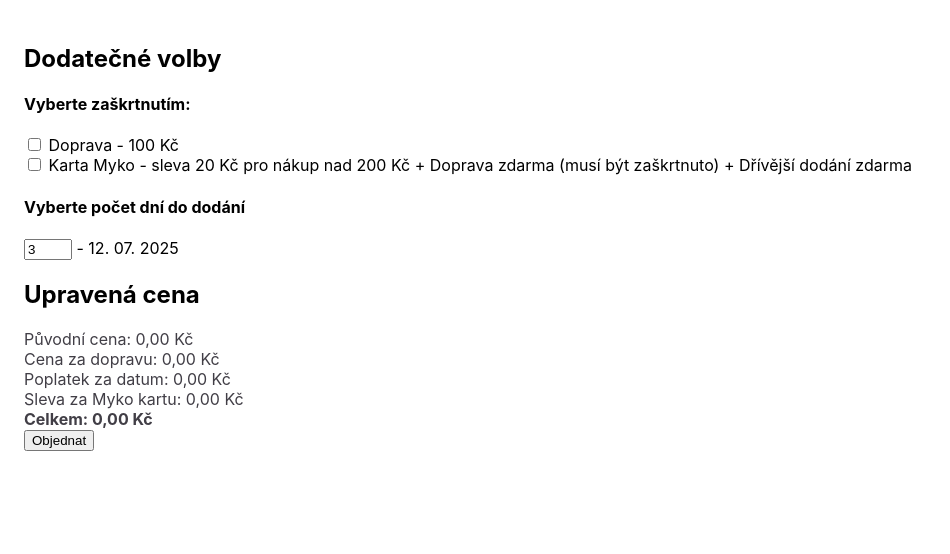
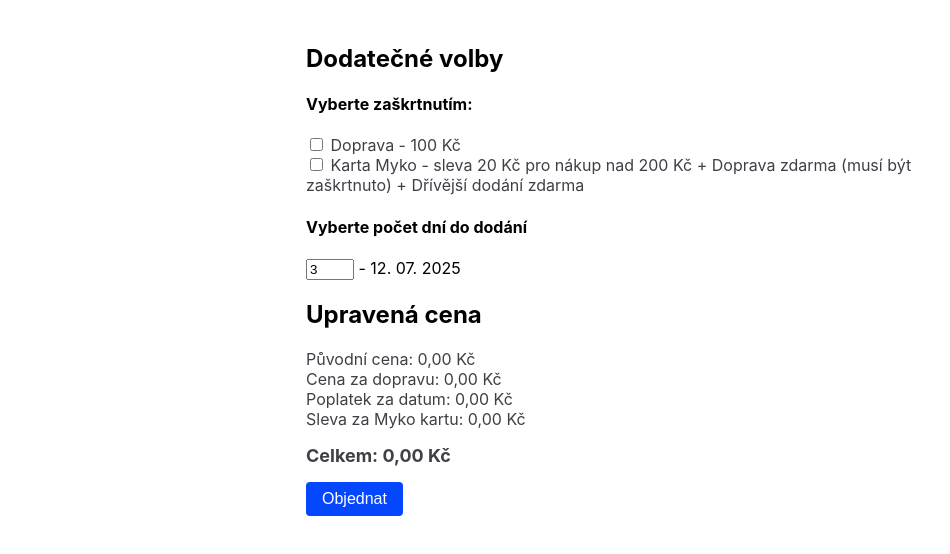
Before and after one commit to M-Brachtl/food-order-app, an Angular app: page / in a window 1280 px wide. Both pictures are taken after a click on the button "Pokračovat". Shown: the top 554 px of the page, without its empty margins (0-950 px from the left). Built offline with nearby package versions, Linux system fonts and the light colour scheme.

Commit message:
Styling - Completion 1

```diff
--- a/src/app/app.component.css
+++ b/src/app/app.component.css
@@ -206,13 +206,16 @@
     margin-top: 0;
   }
 
-  table {
-    width: 100%;
+  table{
+    width: 45vw;
     border-collapse: collapse;
   }
   th, td {
-    padding: 0.5rem;
+    padding: 8px;
     text-align: left;
+    /* border-bottom: 1px solid var(--gray-400); */
+  }
+  tr {
     border-bottom: 1px solid var(--gray-400);
   }
   .itemName {
@@ -236,3 +239,34 @@
     height: 70vh;
     overflow-y: scroll;
   }
+
+  button {
+    background-color: var(--bright-blue);
+    color: white;
+    border: none;
+    padding: 0.5rem 1rem;
+    border-radius: 0.25rem;
+    cursor: pointer;
+    font-size: 1rem;
+    transition: background-color 0.3s ease;
+    margin-top: 1rem;
+  }
+  button:hover {
+    background-color: #51a5ff;
+  }
+  #real-total {
+    margin-top: 1rem;
+    font-size: large;
+  }
+  .continue {
+    display: flex;
+    flex-direction: column;
+    align-items: center;
+    justify-content: center;
+    width: 100%;
+    max-width: 700px;
+    margin: 0 auto;
+  }
+  hr {
+    margin: 0;
+  }
--- a/src/app/app.component.html
+++ b/src/app/app.component.html
@@ -28,6 +28,7 @@
         <th class="itemPrice">Cena</th>
         <th class="itemNotes">Poznámka</th>
       </tr>
+      <hr>
       <div class="table-parent">
         <table>
           <!-- Loop through cart items and display them -->
@@ -43,16 +44,16 @@
       <hr>
       <div class="total">
         <p><span>Celkem: </span> <span>{{ getCartTotal() }} Kč</span></p>
+        <button (click)="switchMains()">Pokračovat</button>
       </div>
     </div>
-    <button (click)="switchMains()">Pokračovat</button>
   </div>
 </main>
 <main class="continue" style="display: none;" #continueMain>
   <h2>Dodatečné volby</h2>
   <h4>Vyberte zaškrtnutím: </h4>
-  <input type="checkbox" value="doprava" [(ngModel)]="dopravaCheck"> Doprava - 100 Kč<br>
-  <input type="checkbox" value="myko-karta" [(ngModel)]="mykoCard"> Karta Myko - sleva 20 Kč pro nákup nad 200 Kč + Doprava zdarma (musí být zaškrtnuto) + Dřívější dodání zdarma<br>
+  <p><input type="checkbox" value="doprava" [(ngModel)]="dopravaCheck"> Doprava - 100 Kč</p>
+  <p><input type="checkbox" value="myko-karta" [(ngModel)]="mykoCard"> Karta Myko - sleva 20 Kč pro nákup nad 200 Kč + Doprava zdarma (musí být zaškrtnuto) + Dřívější dodání zdarma</p>
   <h4>Vyberte počet dní do dodání</h4>
   <input type="number" min="1" max="6" required [(ngModel)]="daysTillGet" value="3"> - <span>{{ computedDate }}</span>
   <h2>Upravená cena</h2>
@@ -60,7 +61,7 @@
   <p>Cena za dopravu: {{ dopravaCost.toFixed(2).replace(".",",") }} Kč</p>
   <p>Poplatek za datum: {{ dateCost.toFixed(2).replace(".",",") }} Kč</p>
   <p>Sleva za Myko kartu: {{ mykoDiscount.toFixed(2).replace(".",",") }} Kč</p>
-  <p><strong>Celkem: {{ getCartTotal(dopravaCost + dateCost - mykoDiscount) }} Kč</strong></p>
+  <p id="real-total"><strong>Celkem: {{ getCartTotal(dopravaCost + dateCost - mykoDiscount) }} Kč</strong></p>
   <button (click)="submitOrder()">Objednat</button>
 </main>
 
```
